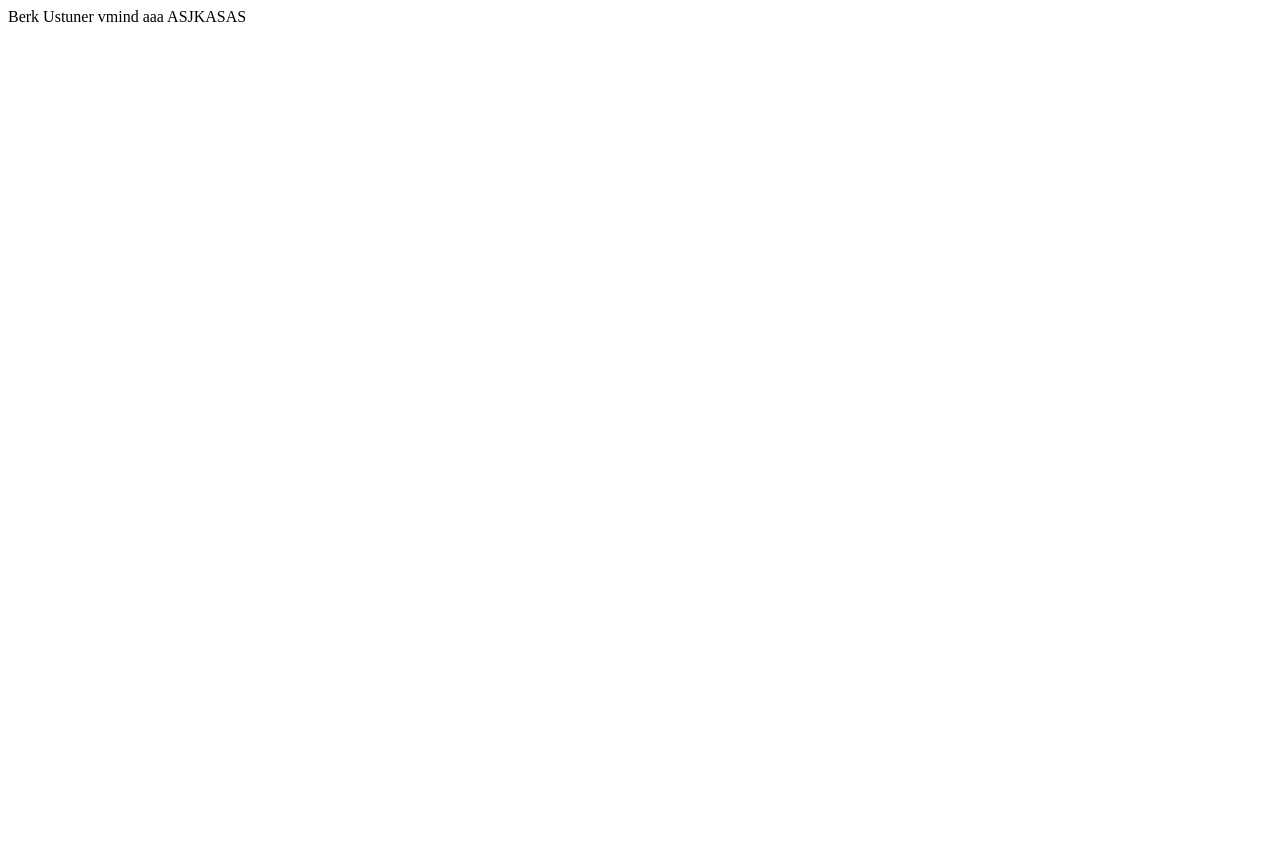
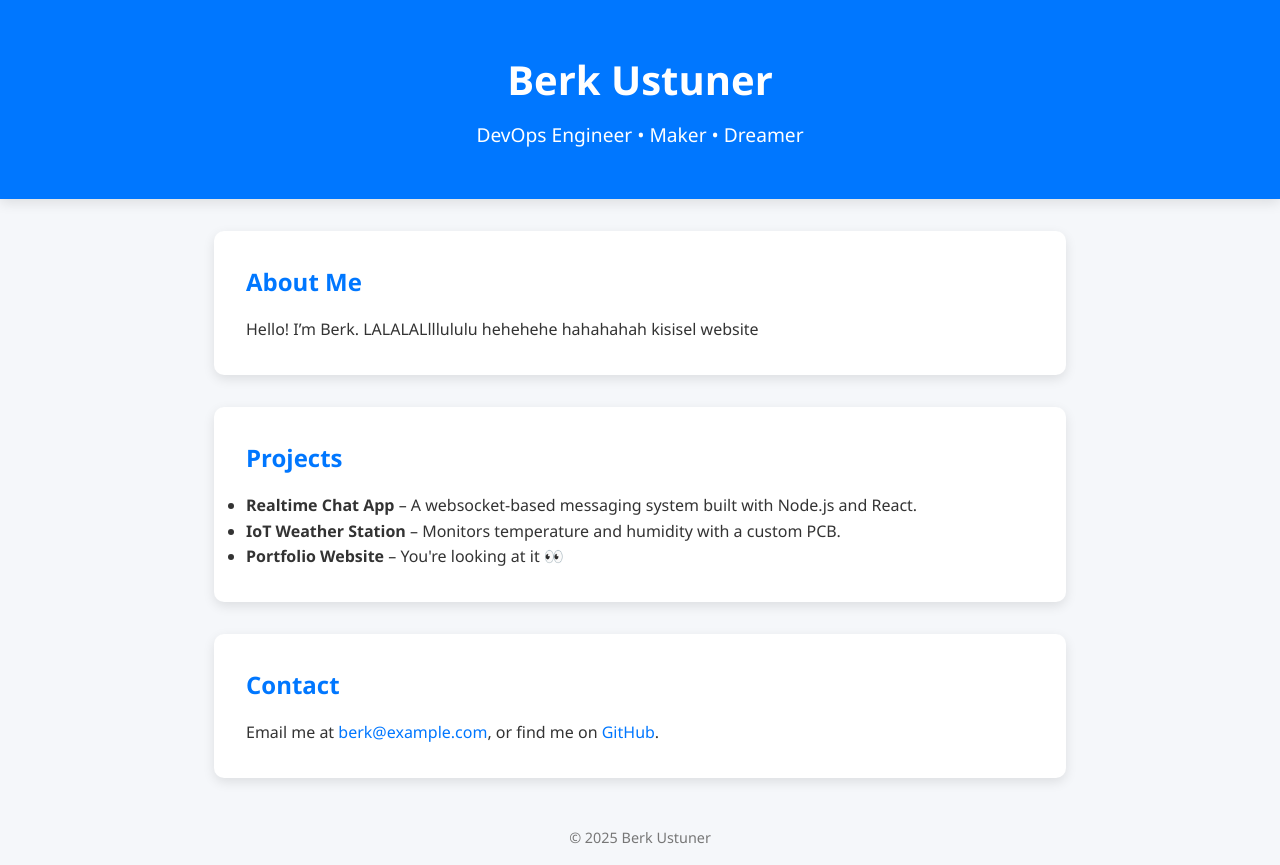
Before and after one commit to berkustuner/nginx, a plain HTML site: page index.html in a window 1280 px wide. Before the commit the page ends 800 px from the top, so only its background shows below. Drawn offline with Linux system fonts and the light colour scheme.

Commit message:
Personal website index.html

```diff
--- a/index.html
+++ b/index.html
@@ -1 +1,139 @@
-Berk Ustuner vmind aaa ASJKASAS
+<!DOCTYPE html>
+<html lang="en">
+  <head>
+    <meta charset="UTF-8" />
+    <meta name="viewport" content="width=device-width, initial-scale=1.0" />
+    <title>Berk Ustuner – Personal Website</title>
+    <style>
+      :root {
+        --primary-color: #0077ff;
+        --background-color: #f5f7fa;
+        --text-color: #333;
+        --card-bg: #fff;
+        --shadow: rgba(0, 0, 0, 0.1) 0px 4px 12px;
+      }
+
+      * {
+        margin: 0;
+        padding: 0;
+        box-sizing: border-box;
+      }
+
+      body {
+        font-family: "Segoe UI", Tahoma, Geneva, Verdana, sans-serif;
+        background-color: var(--background-color);
+        color: var(--text-color);
+        line-height: 1.6;
+      }
+
+      header {
+        background-color: var(--primary-color);
+        color: white;
+        padding: 3rem 1rem;
+        text-align: center;
+        box-shadow: var(--shadow);
+      }
+
+      header h1 {
+        font-size: 2.5rem;
+        margin-bottom: 0.5rem;
+      }
+
+      header p {
+        font-size: 1.2rem;
+      }
+
+      main {
+        max-width: 900px;
+        margin: 2rem auto;
+        padding: 0 1.5rem;
+      }
+
+      .card {
+        background-color: var(--card-bg);
+        padding: 2rem;
+        margin-bottom: 2rem;
+        border-radius: 10px;
+        box-shadow: var(--shadow);
+        transition: transform 0.2s ease, box-shadow 0.2s ease;
+      }
+
+      .card:hover {
+        transform: translateY(-5px);
+        box-shadow: rgba(0, 0, 0, 0.15) 0px 8px 20px;
+      }
+
+      h2 {
+        color: var(--primary-color);
+        margin-bottom: 1rem;
+      }
+
+      a {
+        color: var(--primary-color);
+        text-decoration: none;
+      }
+
+      a:hover {
+        text-decoration: underline;
+      }
+
+      footer {
+        text-align: center;
+        padding: 1rem;
+        font-size: 0.9rem;
+        color: #777;
+      }
+
+      @media (max-width: 600px) {
+        header h1 {
+          font-size: 2rem;
+        }
+
+        .card {
+          padding: 1.5rem;
+        }
+      }
+    </style>
+  </head>
+  <body>
+    <header>
+      <h1>Berk Ustuner</h1>
+      <p>DevOps Engineer • Maker • Dreamer</p>
+    </header>
+
+    <main>
+      <section class="card">
+        <h2>About Me</h2>
+        <p>
+          Hello! I’m Berk. LALALALlllululu hehehehe hahahahah kisisel website
+        </p>
+      </section>
+
+      <section class="card">
+        <h2>Projects</h2>
+        <ul>
+          <li>
+            <strong>Realtime Chat App</strong> – A websocket-based messaging
+            system built with Node.js and React.
+          </li>
+          <li>
+            <strong>IoT Weather Station</strong> – Monitors temperature and
+            humidity with a custom PCB.
+          </li>
+          <li><strong>Portfolio Website</strong> – You're looking at it 👀</li>
+        </ul>
+      </section>
+
+      <section class="card">
+        <h2>Contact</h2>
+        <p>
+          Email me at <a href="mailto:berk@example.com">berk@example.com</a>, or
+          find me on
+          <a href="https://github.com/berkustuner" target="_blank">GitHub</a>.
+        </p>
+      </section>
+    </main>
+
+    <footer>&copy; 2025 Berk Ustuner</footer>
+  </body>
+</html>
```
